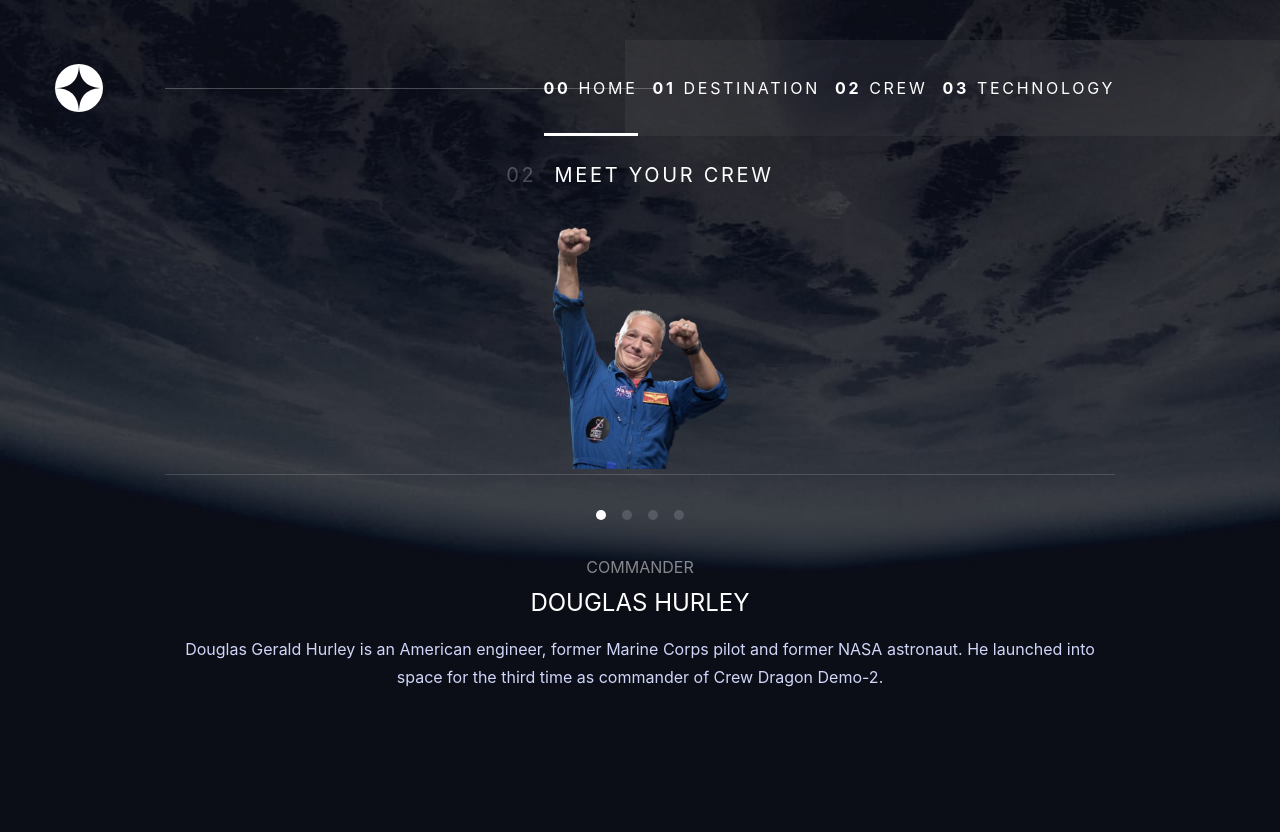
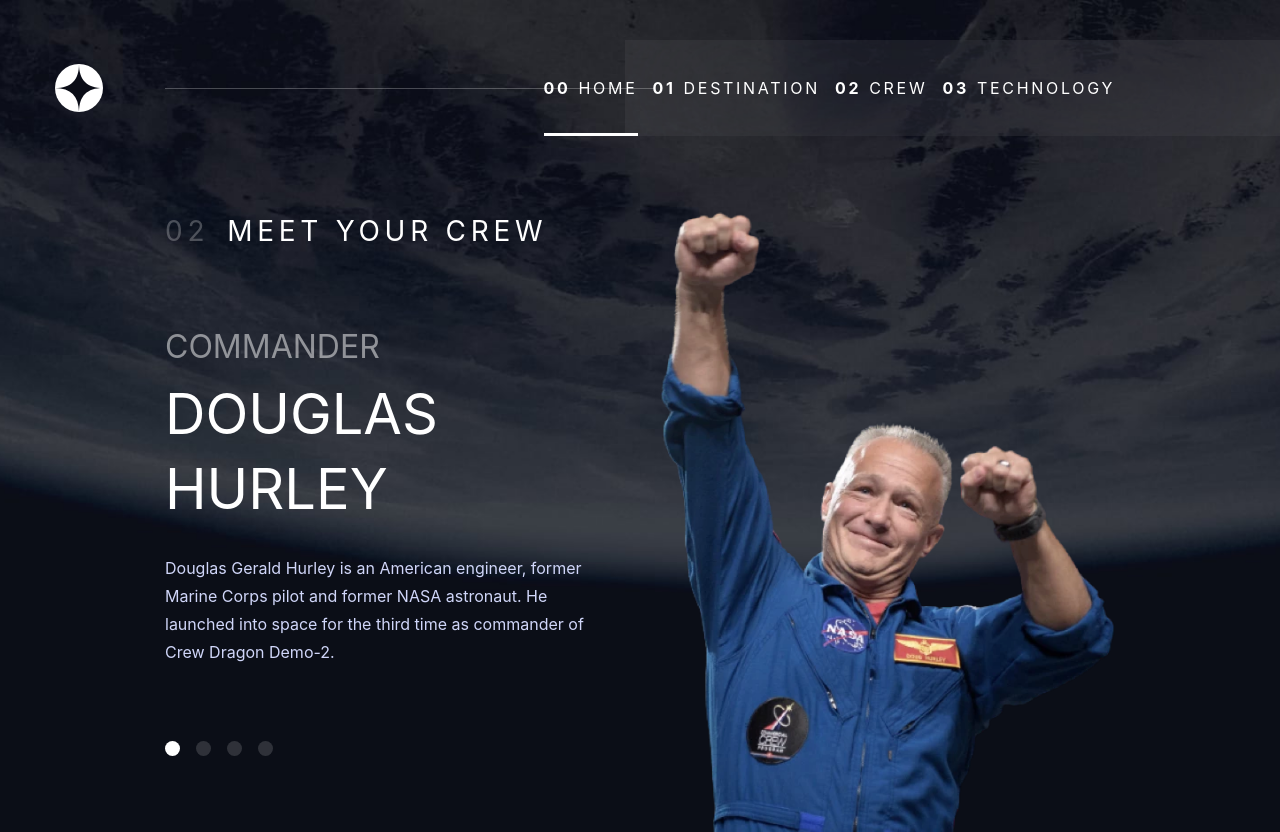
Before and after one commit to David-Henery4/Space-Tourism-Website, an Astro site: page /crew in a window 1280 px wide. Before the commit the page ends 800 px from the top, so only its background shows below. Built offline with nearby package versions, Linux system fonts and the light colour scheme; Astro itself is replaced by a stand-in of ours.

Commit message:
crew-page-desktop-layout-added

```diff
--- a/src/components/BackgroundImages.astro
+++ b/src/components/BackgroundImages.astro
@@ -10,12 +10,12 @@ const { desktopImage, mobileImage, tabletImage } = Astro.props;
 ---
 
 <Image
-  class="absolute -z-1 inset-0 w-screen h-screen object-center object-cover mobile:hidden"
+  class="absolute -z-1 inset-0 w-full h-full object-center object-cover mobile:hidden"
   src={mobileImage}
   alt=""
 />
 <Image
-  class="absolute -z-1 inset-0 w-screen h-screen object-center object-cover hidden mobile:block laptop:hidden"
+  class="absolute -z-1 inset-0 w-full h-full object-center object-cover hidden mobile:block laptop:hidden"
   src={tabletImage}
   alt=""
 />
--- a/src/components/PageSubHeading.astro
+++ b/src/components/PageSubHeading.astro
@@ -7,7 +7,7 @@ const { pageNumber, title } = Astro.props;
 ---
 
 <h2
-  class="nav-text uppercase inline-flex gap-4.5 justify-center mobile:justify-start"
+  class="text-base tracking-[2.7px] font-barlow-condensed uppercase inline-flex gap-4.5 justify-center mobile:justify-start mobile:text-xl mobile:tracking-[3.38px] tablet:text-[28px] tablet:tracking-[4.72px]"
 >
   <span class="text-white/25">{pageNumber}</span>
   {title}
--- a/src/components/crew/CarouselDots.astro
+++ b/src/components/crew/CarouselDots.astro
@@ -19,12 +19,14 @@ const tempSlideData = [
 ];
 ---
 
-<div class="flex justify-center items-center gap-4">
+<div
+  class="flex justify-center items-center gap-4 mobile:row-start-3 mobile:row-end-4 laptop:self-start laptop:justify-self-start"
+>
   {
     tempSlideData.map((item) => {
       return (
         <button
-          class={`w-2.5 h-2.5 rounded-full ${item.isActive ? "bg-white" : "bg-white/15"}`}
+          class={`w-2.5 h-2.5 rounded-full ${item.isActive ? "bg-white" : "bg-white/15"} hover:cursor-pointer laptop:w-3.75 laptop:h-3.75`}
         />
       );
     })
--- a/src/components/crew/CrewImage.astro
+++ b/src/components/crew/CrewImage.astro
@@ -3,6 +3,12 @@ import { Image } from "astro:assets";
 import crewImage1 from "../../assets/content-images/crew/image-douglas-hurley.webp";
 ---
 
-<div class="w-full border-b border-white/15">
-  <Image src={crewImage1} alt="" class="max-w-44.25 mx-auto object-center object-cover " />
+<div
+  class="w-full border-b border-white/15 mobile:row-start-4 mobile:row-end-5 mobile:border-0 laptop:row-start-1 laptop:row-end-4 laptop:col-start-2 laptop:col-end-3"
+>
+  <Image
+    src={crewImage1}
+    alt=""
+    class="w-full max-w-44.25 mx-auto object-center object-cover mobile:max-w-79 mobile:mx-auto laptop:mr-0 mobile-large:max-w-102.25 desktop:max-w-126.5"
+  />
 </div>
--- a/src/components/crew/CrewMemberInfo.astro
+++ b/src/components/crew/CrewMemberInfo.astro
@@ -2,10 +2,12 @@
 
 ---
 
-<div>
-  <h3 class="text-base uppercase text-white/50">Commander</h3>
-  <h1 class="text-2xl uppercase text-white mt-2">Douglas Hurley</h1>
-  <p class="base-text mt-4">
+<div class="laptop:text-left">
+  <h3 class="text-base uppercase text-white/50 mobile:text-2xl laptop:text-[32px]">Commander</h3>
+  <h1 class="text-2xl uppercase text-white mt-2 mobile:text-[40px] laptop:text-[56px]">
+    Douglas Hurley
+  </h1>
+  <p class="base-text mt-4 max-w-114.5 mx-auto laptop:ml-0 laptop:mt-7">
     Douglas Gerald Hurley is an American engineer, former Marine Corps pilot and
     former NASA astronaut. He launched into space for the third time as
     commander of Crew Dragon Demo-2.
--- a/src/layouts/BaseLayout.astro
+++ b/src/layouts/BaseLayout.astro
@@ -17,7 +17,7 @@ import { Navigation } from "../components";
     <Font cssVariable="--barlow" />
     <title>{pageTitle}</title>
   </head>
-  <body class="bg-primary relative text-white font-bellefair grid grid-cols-main-mobile mobile:grid-cols-main-tablet tablet:grid-cols-main-laptop laptop:min-h-svh laptop:grid-rows-main-laptop desktop:grid-cols-main-desktop">
+  <body class="bg-primary relative text-white font-bellefair grid grid-cols-main-mobile mobile:grid-cols-main-tablet tablet:grid-cols-main-laptop laptop:min-h-svh laptop:items-end laptop:grid-rows-main-laptop desktop:grid-cols-main-desktop">
     <Navigation/>
     <slot />
   </body>
--- a/src/pages/crew.astro
+++ b/src/pages/crew.astro
@@ -13,12 +13,14 @@ import { CrewImage, CarouselDots, CrewMemberInfo } from "@components/crew";
     tabletImage={crewBgImageTablet}
     desktopImage={crewBgImageDesktop}
   />
-  <main class="col-start-2 col-end-12 grid pt-6 pb-26 text-center gap-8">
-    <div>
+  <main
+    class="col-start-2 col-end-12 grid pt-6 pb-26 text-center gap-8 mobile:pb-0 mobile:pt-10 mobile:gap-10 laptop:grid-cols-basic-2-cols laptop:grid-rows-3-min laptop:pt-19 laptop:gap-y-0"
+  >
+    <div class="mobile:text-left mobile:mb-5 laptop:m-0">
       <PageSubHeading pageNumber="02" title="meet your crew" />
     </div>
-    <CrewImage/>
-    <CarouselDots/>
-    <CrewMemberInfo/>
+    <CrewImage />
+    <CarouselDots />
+    <CrewMemberInfo />
   </main>
 </BaseLayout>
--- a/src/styles/global.css
+++ b/src/styles/global.css
@@ -36,6 +36,7 @@
 
   /* Grid-Rows */
   --grid-template-rows-main-laptop: min-content;
+  --grid-template-rows-3-min: min-content min-content min-content;
 
   /* Fonts */
   --font-bellefair: var(--bellefair);
```
